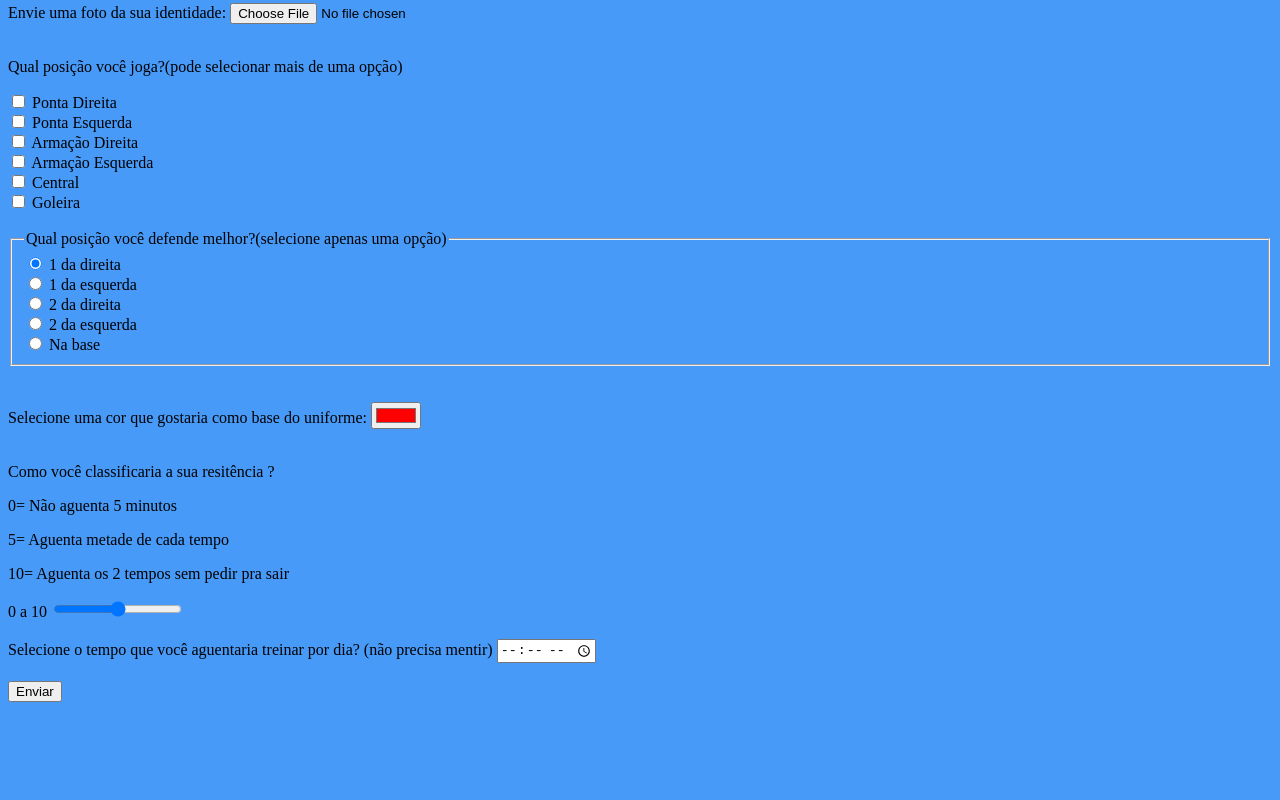
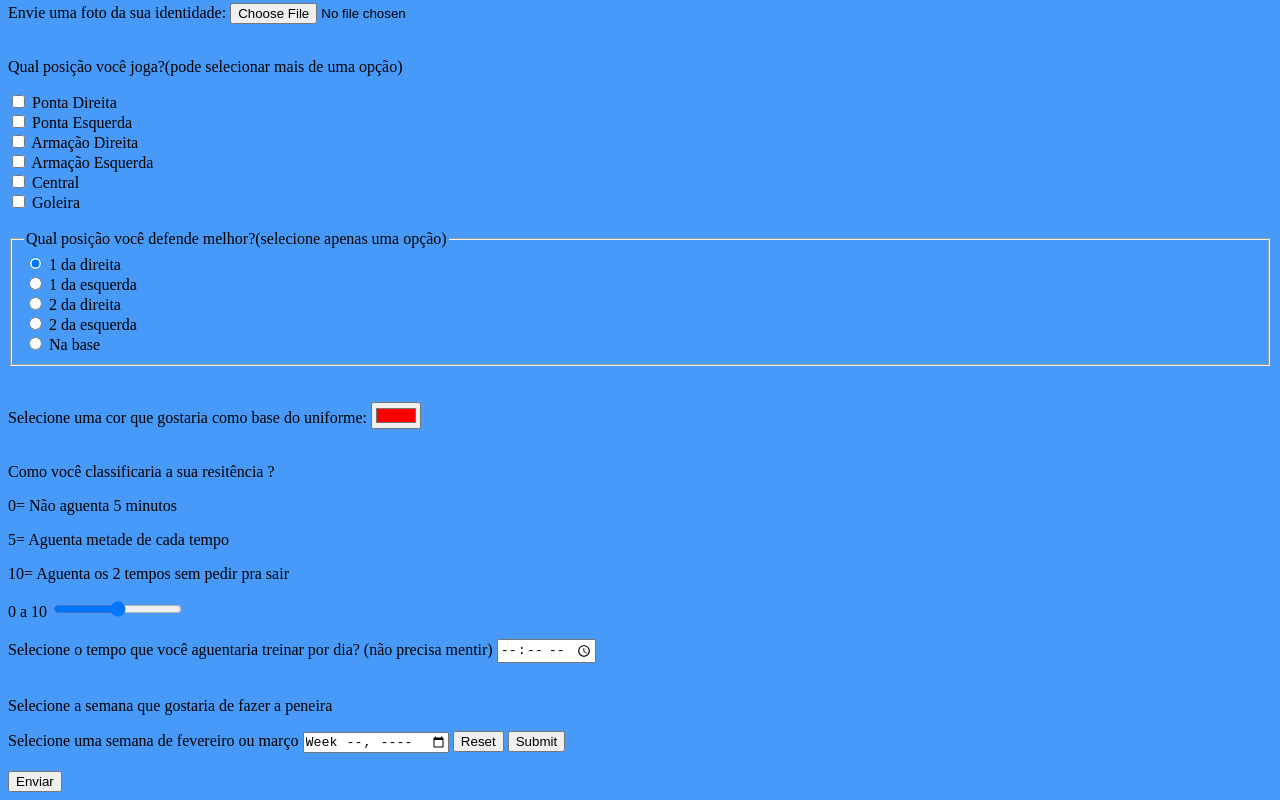
Before and after one commit to turmenaroza/Formulario, a plain HTML site: page index.html in a window 1280 px wide. Shown: the part 504-1304 px from the top of the page. Before the commit the page ends 1214 px from the top, so only its background shows below. Drawn offline with Linux system fonts and the light colour scheme.

Commit message:
add reset e submit

```diff
--- a/index.html
+++ b/index.html
@@ -123,6 +123,15 @@
     <br>
     <br>
 
+    <p>Selecione a semana que gostaria de fazer a peneira </p>
+    <label for="week">Selecione uma semana de fevereiro ou março</label>
+    <input type="week" id="semana" name="semana">
+    <input type="reset" value="Reset" />
+    <input type="submit" value="Submit" />
+    <br>
+    <br>
+
+
 
 
 
```
